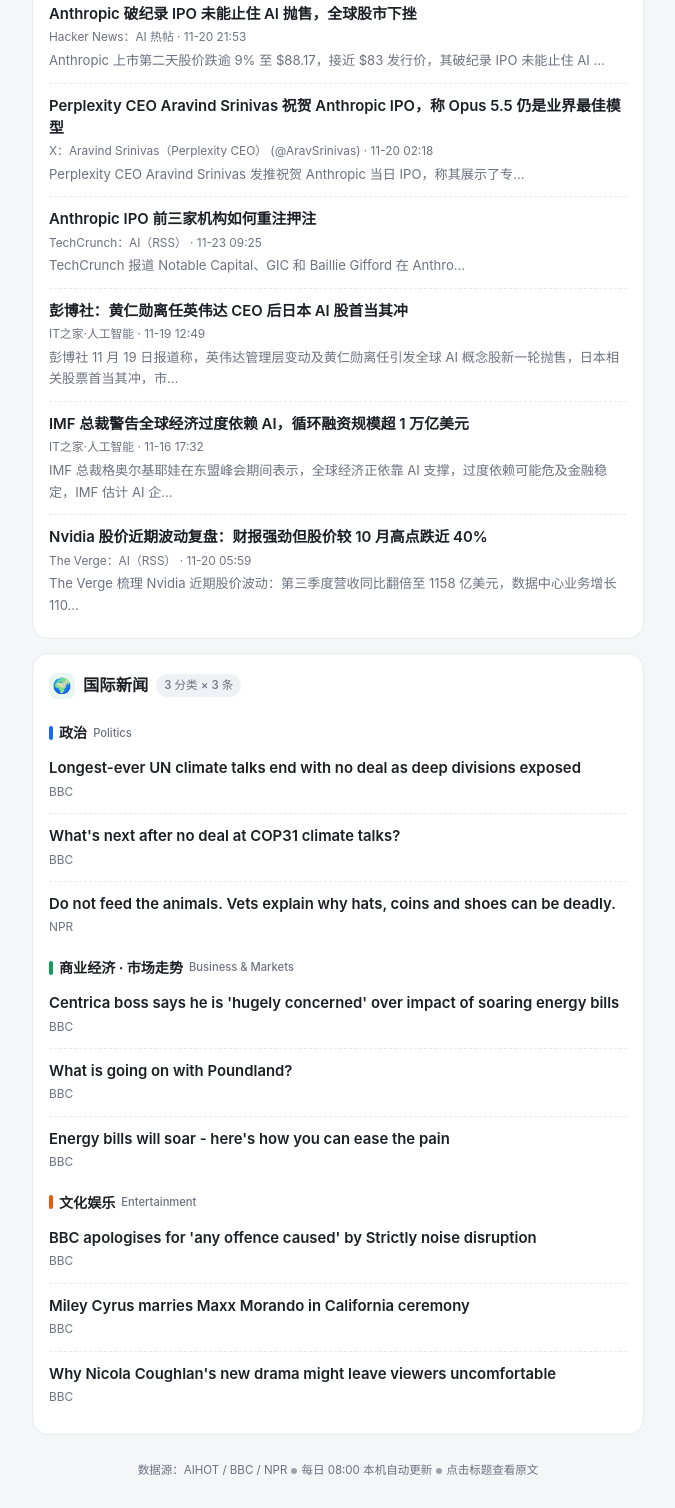
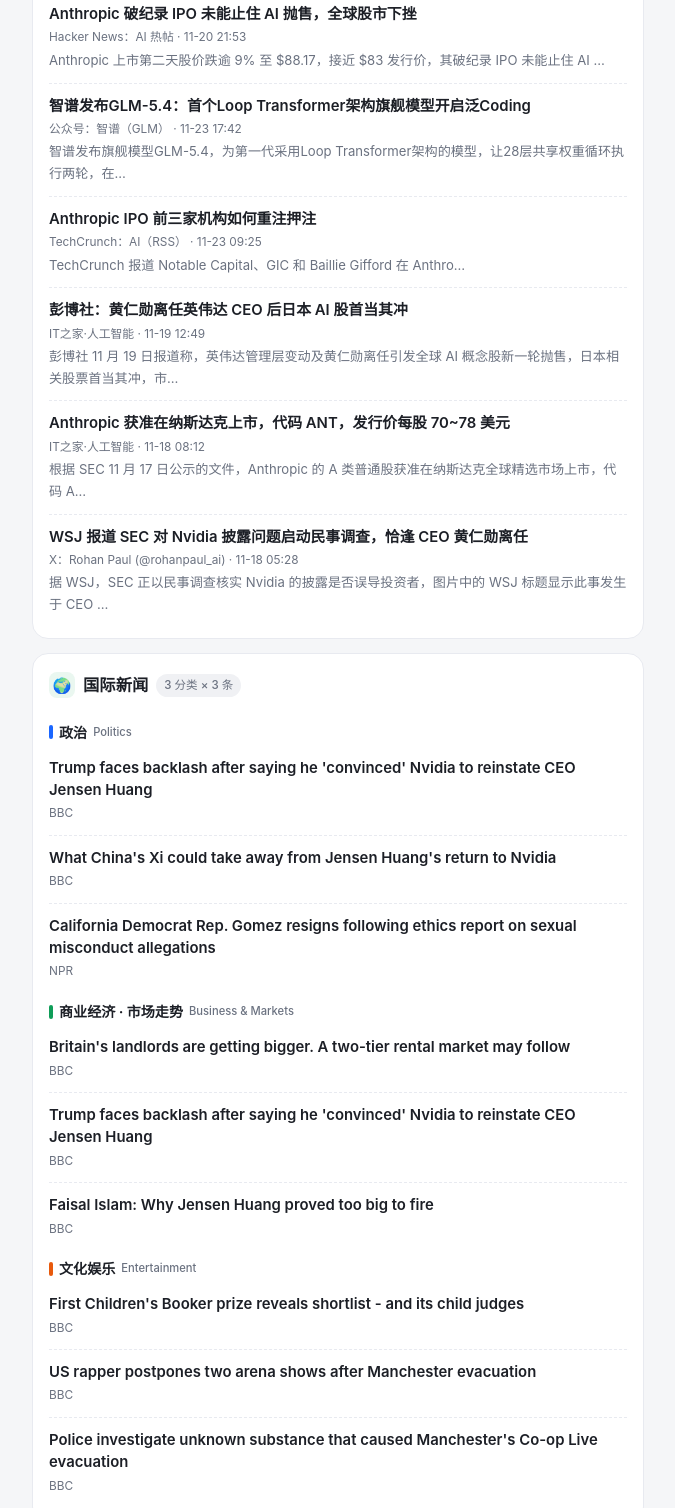
Before and after one commit to hrl1007/news-push, a plain HTML site: page index.html in a window 1280 px wide. Shown: the part 515-2023 px from the top of the page, without its empty margins (302-977 px from the left). Drawn offline with Linux system fonts and the light colour scheme.

Commit message:
每日新闻推送 · 2026-11-24

```diff
--- a/index.html
+++ b/index.html
@@ -59,7 +59,7 @@
 
   <div class="header">
     <h1>📮 每日新闻推送</h1>
-    <div class="date" id="push-date">2026-11-23</div>
+    <div class="date" id="push-date">2026-11-24</div>
     <div class="chips">
       <span class="chip">🤖 AI 资讯</span>
       <span class="chip">🌍 国际新闻</span>
@@ -67,7 +67,7 @@
     </div>
   </div>
 
-  <div class="updated">🕗 更新于 2026-11-23 13:46（GitHub Actions 自动）。点击标题在新窗口打开原文。</div>
+  <div class="updated">🕗 更新于 2026-11-24 16:24（GitHub Actions 自动）。点击标题在新窗口打开原文。</div>
 
   <div class="card">
     <div class="card-title">
@@ -94,9 +94,9 @@
     </div>
 
     <div class="item">
-      <a href="https://aihot.news/items/w8zhbr5smu0072gyuzmmay1eo" target="_blank" rel="noopener">Perplexity CEO Aravind Srinivas 祝贺 Anthropic IPO，称 Opus 5.5 仍是业界最佳模型</a>
-      <div class="meta">X：Aravind Srinivas（Perplexity CEO） (@AravSrinivas) · 11-20 02:18</div>
-      <div class="sum">Perplexity CEO Aravind Srinivas 发推祝贺 Anthropic 当日 IPO，称其展示了专…</div>
+      <a href="https://aihot.news/items/d4hhqnlmrclsx7d6idtvq95wz" target="_blank" rel="noopener">智谱发布GLM-5.4：首个Loop Transformer架构旗舰模型开启泛Coding</a>
+      <div class="meta">公众号：智谱（GLM） · 11-23 17:42</div>
+      <div class="sum">智谱发布旗舰模型GLM-5.4，为第一代采用Loop Transformer架构的模型，让28层共享权重循环执行两轮，在…</div>
     </div>
 
     <div class="item">
@@ -112,15 +112,15 @@
     </div>
 
     <div class="item">
-      <a href="https://aihot.news/items/leb3cw7nrt06nvf0ew7rkiqf7" target="_blank" rel="noopener">IMF 总裁警告全球经济过度依赖 AI，循环融资规模超 1 万亿美元</a>
-      <div class="meta">IT之家·人工智能 · 11-16 17:32</div>
-      <div class="sum">IMF 总裁格奥尔基耶娃在东盟峰会期间表示，全球经济正依靠 AI 支撑，过度依赖可能危及金融稳定，IMF 估计 AI 企…</div>
+      <a href="https://aihot.news/items/cxpq4gwitsj6r05zjpphx9agc" target="_blank" rel="noopener">Anthropic 获准在纳斯达克上市，代码 ANT，发行价每股 70~78 美元</a>
+      <div class="meta">IT之家·人工智能 · 11-18 08:12</div>
+      <div class="sum">根据 SEC 11 月 17 日公示的文件，Anthropic 的 A 类普通股获准在纳斯达克全球精选市场上市，代码 A…</div>
     </div>
 
     <div class="item">
-      <a href="https://aihot.news/items/w1q2gyqsel49b4vbqeodf0qmc" target="_blank" rel="noopener">Nvidia 股价近期波动复盘：财报强劲但股价较 10 月高点跌近 40%</a>
-      <div class="meta">The Verge：AI（RSS） · 11-20 05:59</div>
-      <div class="sum">The Verge 梳理 Nvidia 近期股价波动：第三季度营收同比翻倍至 1158 亿美元，数据中心业务增长 110…</div>
+      <a href="https://aihot.news/items/ko07avibxdjfqycfyj5i04c0e" target="_blank" rel="noopener">WSJ 报道 SEC 对 Nvidia 披露问题启动民事调查，恰逢 CEO 黄仁勋离任</a>
+      <div class="meta">X：Rohan Paul (@rohanpaul_ai) · 11-18 05:28</div>
+      <div class="sum">据 WSJ，SEC 正以民事调查核实 Nvidia 的披露是否误导投资者，图片中的 WSJ 标题显示此事发生于 CEO …</div>
     </div>
     <!--AI_LIST_END-->
   </div>
@@ -135,17 +135,17 @@
       <div class="cat-head"><span class="bar bar-pol"></span>政治 <span class="en">Politics</span></div>
       <!--POL_LIST_START-->
     <div class="item">
-      <a href="https://www.bbc.co.uk/news/articles/cqwy06zrd26lo?at_medium=RSS&amp;at_campaign=rss" target="_blank" rel="noopener">Longest-ever UN climate talks end with no deal as deep divisions exposed</a>
+      <a href="https://www.bbc.co.uk/news/articles/cq5y1k8ez407o?at_medium=RSS&amp;at_campaign=rss" target="_blank" rel="noopener">Trump faces backlash after saying he &#x27;convinced&#x27; Nvidia to reinstate CEO Jensen Huang</a>
       <div class="meta">BBC</div>
     </div>
 
     <div class="item">
-      <a href="https://www.bbc.co.uk/news/videos/cr1ewge81q4qo?at_medium=RSS&amp;at_campaign=rss" target="_blank" rel="noopener">What&#x27;s next after no deal at COP31 climate talks?</a>
+      <a href="https://www.bbc.co.uk/news/articles/c63rgpy50x98o?at_medium=RSS&amp;at_campaign=rss" target="_blank" rel="noopener">What China&#x27;s Xi could take away from Jensen Huang&#x27;s return to Nvidia</a>
       <div class="meta">BBC</div>
     </div>
 
     <div class="item">
-      <a href="https://www.npr.org/2026/11/22/nx-s1-6049723/do-not-feed-the-animals-vets-explain-why-hats-coins-and-shoes-can-be-deadly" target="_blank" rel="noopener">Do not feed the animals. Vets explain why hats, coins and shoes can be deadly.</a>
+      <a href="https://www.npr.org/2026/11/23/g-s1-155142/california-democrat-rep-gomez-resigns-following-ethics-report-on-sexual-misconduct-allegations" target="_blank" rel="noopener">California Democrat Rep. Gomez resigns following ethics report on sexual misconduct allegations</a>
       <div class="meta">NPR</div>
     </div>
     <!--POL_LIST_END-->
@@ -155,17 +155,17 @@
       <div class="cat-head"><span class="bar bar-eco"></span>商业经济 · 市场走势 <span class="en">Business &amp; Markets</span></div>
       <!--ECO_LIST_START-->
     <div class="item">
-      <a href="https://www.bbc.co.uk/news/articles/c6jre7gpdw13o?at_medium=RSS&amp;at_campaign=rss" target="_blank" rel="noopener">Centrica boss says he is &#x27;hugely concerned&#x27; over impact of soaring energy bills</a>
+      <a href="https://www.bbc.co.uk/news/articles/c6n90g2l82d1o?at_medium=RSS&amp;at_campaign=rss" target="_blank" rel="noopener">Britain&#x27;s landlords are getting bigger. A two-tier rental market may follow</a>
       <div class="meta">BBC</div>
     </div>
 
     <div class="item">
-      <a href="https://www.bbc.co.uk/news/articles/cm4g10p2r0g9o?at_medium=RSS&amp;at_campaign=rss" target="_blank" rel="noopener">What is going on with Poundland?</a>
+      <a href="https://www.bbc.co.uk/news/articles/cq5y1k8ez407o?at_medium=RSS&amp;at_campaign=rss" target="_blank" rel="noopener">Trump faces backlash after saying he &#x27;convinced&#x27; Nvidia to reinstate CEO Jensen Huang</a>
       <div class="meta">BBC</div>
     </div>
 
     <div class="item">
-      <a href="https://www.bbc.co.uk/news/articles/crm4rygl4m3o?at_medium=RSS&amp;at_campaign=rss" target="_blank" rel="noopener">Energy bills will soar - here&#x27;s how you can ease the pain</a>
+      <a href="https://www.bbc.co.uk/news/articles/ckr5g8edl94eo?at_medium=RSS&amp;at_campaign=rss" target="_blank" rel="noopener">Faisal Islam: Why Jensen Huang proved too big to fire</a>
       <div class="meta">BBC</div>
     </div>
     <!--ECO_LIST_END-->
@@ -175,17 +175,17 @@
       <div class="cat-head"><span class="bar bar-ent"></span>文化娱乐 <span class="en">Entertainment</span></div>
       <!--ENT_LIST_START-->
     <div class="item">
-      <a href="https://www.bbc.co.uk/news/articles/cm8e0p5dexy6o?at_medium=RSS&amp;at_campaign=rss" target="_blank" rel="noopener">BBC apologises for &#x27;any offence caused&#x27; by Strictly noise disruption</a>
+      <a href="https://www.bbc.co.uk/news/articles/c65y18gl23gko?at_medium=RSS&amp;at_campaign=rss" target="_blank" rel="noopener">First Children&#x27;s Booker prize reveals shortlist - and its child judges</a>
       <div class="meta">BBC</div>
     </div>
 
     <div class="item">
-      <a href="https://www.bbc.co.uk/news/articles/cq8e0p87l89lo?at_medium=RSS&amp;at_campaign=rss" target="_blank" rel="noopener">Miley Cyrus marries Maxx Morando in California ceremony</a>
+      <a href="https://www.bbc.co.uk/news/articles/ck3rgp4gv9pxo?at_medium=RSS&amp;at_campaign=rss" target="_blank" rel="noopener">US rapper postpones two arena shows after Manchester evacuation</a>
       <div class="meta">BBC</div>
     </div>
 
     <div class="item">
-      <a href="https://www.bbc.co.uk/news/articles/cj4gn7x05yygo?at_medium=RSS&amp;at_campaign=rss" target="_blank" rel="noopener">Why Nicola Coughlan&#x27;s new drama might leave viewers uncomfortable</a>
+      <a href="https://www.bbc.co.uk/news/articles/c9e851dn8516o?at_medium=RSS&amp;at_campaign=rss" target="_blank" rel="noopener">Police investigate unknown substance that caused Manchester&#x27;s Co-op Live evacuation</a>
       <div class="meta">BBC</div>
     </div>
     <!--ENT_LIST_END-->
```
